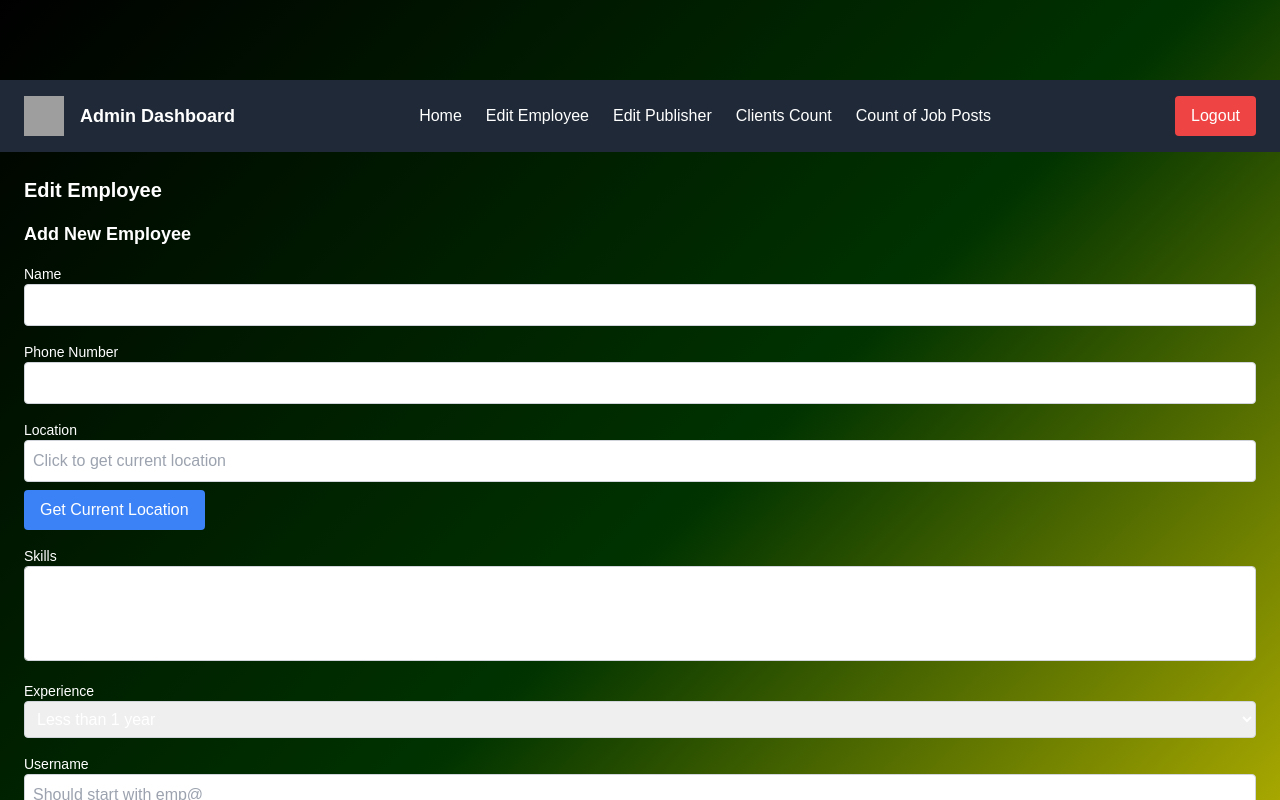
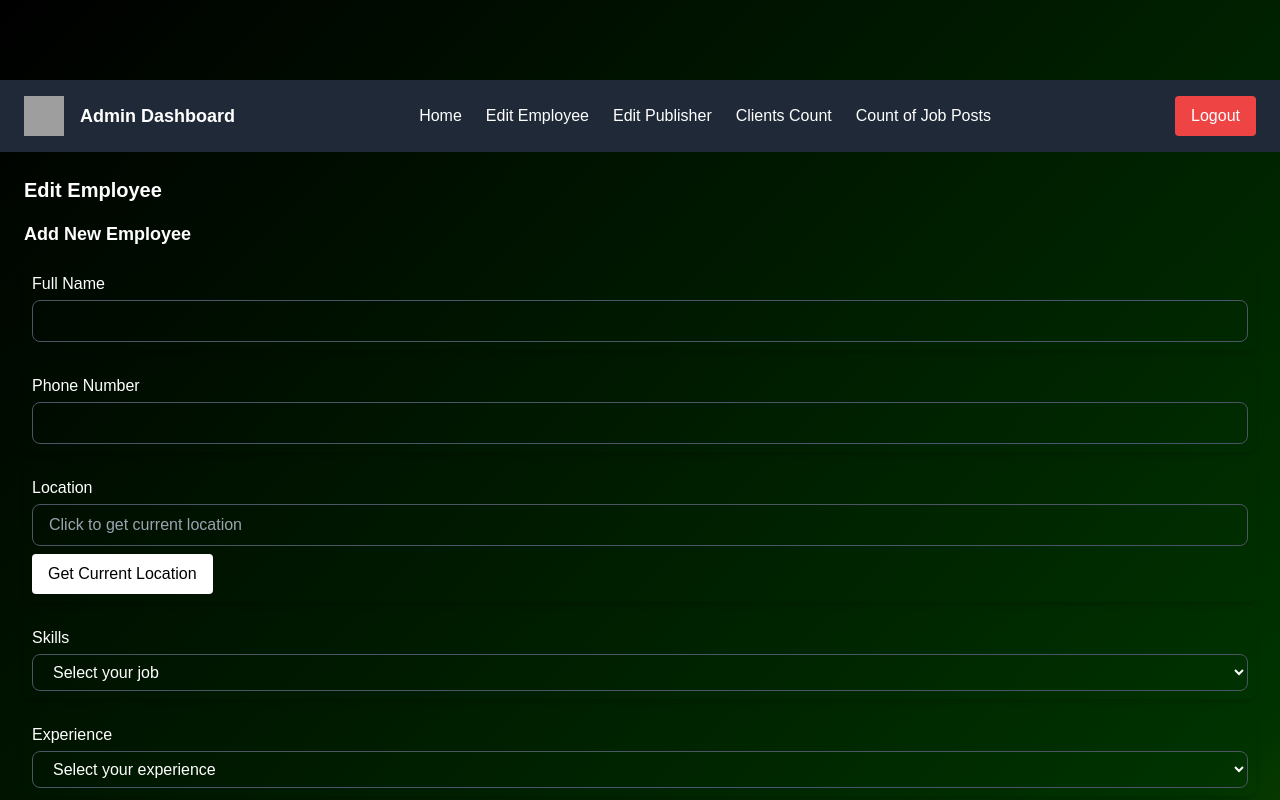
Before and after one commit to hasinduvindana/Quick-Job-Miro-Job-Finding-platform, a Next.js app in the folder quickjobweb/: page /admindashboard in a window 1280 px wide. Both pictures are taken after a click on the link "Edit Employee". Shown: the top 800 px of the page. Built offline with nearby package versions, Linux system fonts and the light colour scheme; grey boxes are pictures that could not be loaded.

Commit message:
edit employee ui updated

```diff
--- a/quickjobweb/src/app/admindashboard/page.tsx
+++ b/quickjobweb/src/app/admindashboard/page.tsx
@@ -72,137 +72,139 @@ const AdminDashboard = () => {
 {currentSection === "editEmployee" && (
           <div>
             <h2 className="text-xl font-bold mb-4">Edit Employee</h2>
+
+            {/* Add New Employee Section */}
             <h3 className="text-lg font-semibold mb-4">Add New Employee</h3>
             <form className="space-y-4">
-              {/* Name */}
-              <div>
-                <label className="block text-sm font-medium">Name</label>
+            {/* Full Name */}
+          <div className="p-2 rounded-lg shadow-md">
+            <label className="block mb-1 text-white-800">Full Name</label>
             <input
               type="text"
-                  className="border border-gray-300 rounded w-full p-2"
+              name="name"
+
+              className="w-full px-4 py-2 border border-gray-600 rounded-lg bg-transparent focus:outline-none focus:ring-2 focus:ring-green-400"
             />
           </div>
 
           {/* Phone Number */}
-              <div>
-                <label className="block text-sm font-medium">Phone Number</label>
+          <div className="p-2 rounded-lg shadow-md">
+            <label className="block mb-1 text-white-800">Phone Number</label>
+            <input
+              type="tel"
+              name="contact"
+              className="w-full px-4 py-2 border border-gray-600 rounded-lg bg-transparent focus:outline-none focus:ring-2 focus:ring-green-400"
+            />
+          </div>
+              {/* Location */}
+          <div className="p-2 rounded-lg shadow-md">
+            <label className="block mb-1 text-white-800">Location</label>
             <input
               type="text"
-                  className="border border-gray-300 rounded w-full p-2"
-                />
-              </div>
-
-              {/* Location */}
-              <div>
-                <label className="block text-sm font-medium">Location</label>
-                <input
-                  type="text"
+              name="location"
               placeholder="Click to get current location"
-                  className="border border-gray-300 rounded w-full p-2"
-                />
-                <button className="bg-blue-500 text-white px-4 py-2 mt-2 rounded hover:bg-blue-600 transition">
+              className="w-full px-4 py-2 border border-gray-600 rounded-lg bg-transparent focus:outline-none focus:ring-2 focus:ring-green-400"
+            /> {/* Get Current Location Button */}
+            <button
+              onClick={() => alert("Get Current Location functionality coming soon!")}
+              className="w-auto bg-white text-black px-4 py-2 rounded mt-2 hover:bg-gray-300 transition duration-200"
+            >
               Get Current Location
             </button>
           </div>
 
-              {/* Skills */}
-              <div>
-                <label className="block text-sm font-medium">Skills</label>
+
+{/* Skill */}
+<div className="p-2 rounded-lg shadow-md">
+  <label className="block mb-1 text-white-800">Skills</label>
   <select
-                  multiple
-                  className="border border-gray-300 rounded w-full p-2"
+    name="skill"
+    className="w-full px-4 py-2 border border-gray-600 rounded-lg bg-transparent focus:outline-none focus:ring-2 focus:ring-green-400"
   >
-                  <option>Driver</option>
-                  <option>Helper</option>
-                  <option>Builder</option>
-                  <option>Plumber</option>
-                  <option>Cook</option>
+    <option>Select your job</option>
+    <option style={{ color: "black" }}>Mechanic</option>
+    <option style={{ color: "black" }}>Carpenter</option>
+    <option style={{ color: "black" }}>Plumber</option>
+    <option style={{ color: "black" }}>Driver</option>
+    <option style={{ color: "black" }}>Home Advisor</option>
+    <option style={{ color: "black" }}>Cleaner</option>
   </select>
 </div>
 
               {/* Experience */}
-              <div>
-                <label className="block text-sm font-medium">Experience</label>
-                <select className="border border-gray-300 rounded w-full p-2">
-                  <option>Less than 1 year</option>
-                  <option>1 year</option>
-                  <option>2 years</option>
-                  <option>3 years</option>
-                  <option>4 years</option>
-                  <option>5 or more years</option>
+<div className="p-2 rounded-lg shadow-md">
+  <label className="block mb-1 text-white-800">Experience</label>
+  <select
+    name="experience"
+    className="w-full px-4 py-2 border border-gray-600 rounded-lg bg-transparent focus:outline-none focus:ring-2 focus:ring-green-400"
+  >
+    <option>Select your experience</option>
+    <option style={{ color: 'black' }}>Less than one year</option>
+    <option style={{ color: 'black' }}>1 year</option>
+    <option style={{ color: 'black' }}>2 years</option>
+    <option style={{ color: 'black' }}>3 years</option>
+    <option style={{ color: 'black' }}>4 years</option>
+    <option style={{ color: 'black' }}>5 years or more</option>
   </select>
 </div>
 
+
             {/* Username */}
-              <div>
-                <label className="block text-sm font-medium">Username</label>
+            <div className="p-2 rounded-lg shadow-md">
+            <label className="block mb-1 text-white-800">Username</label>
             <input
               type="text"
-                  placeholder="Should start with emp@"
-                  className="border border-gray-300 rounded w-full p-2"
+              name="username"
+              placeholder="should start with emp@"
+              className="w-full px-4 py-2 border border-gray-600 rounded-lg bg-transparent focus:outline-none focus:ring-2 focus:ring-green-400"
             />
           </div>
 
-              {/* Email */}
-              <div>
-                <label className="block text-sm font-medium">Email</label>
+              {/* Email Address */}
+          <div className="p-2 rounded-lg shadow-md">
+            <label className="block mb-1 text-white-800">Email Address</label>
             <input
               type="email"
-                  className="border border-gray-300 rounded w-full p-2"
+              name="email"
+              className="w-full px-4 py-2 border border-gray-600 rounded-lg bg-transparent focus:outline-none focus:ring-2 focus:ring-green-400"
             />
           </div>
 
              {/* Password */}
-              <div>
-                <label className="block text-sm font-medium">Password</label>
-                <div className="relative">
+<div className="p-2 rounded-lg shadow-md relative">
+  <label className="block mb-1 text-white-800">Password</label>
   <input
     type={passwordVisible ? "text" : "password"}
-                    className="border border-gray-300 rounded w-full p-2"
-                    value={password}
-                    onChange={(e) => handlePasswordChange(e.target.value)}
+    name="password"
+    className="w-full px-4 py-2 border border-gray-600 rounded-lg bg-transparent focus:outline-none focus:ring-2 focus:ring-green-400"
   />
+  {/* Show/Hide Password Button */}
   <button
     type="button"
     onClick={() => setPasswordVisible(!passwordVisible)}
-                    className="absolute right-2 top-2 text-sm text-gray-500"
+    className="absolute right-4 top-3/4 transform -translate-y-1/2 text-white-500"
   >
     {passwordVisible ? "Hide" : "Show"}
   </button>
 </div>
-              </div>
+
 
            {/* Confirm Password */}
-              <div>
-                <label className="block text-sm font-medium">
-                  Confirm Password
-                </label>
-                <div className="relative">
+<div className="p-2 rounded-lg shadow-md relative">
+  <label className="block mb-1 text-white-800">Confirm Password</label>
   <input
     type={confirmPasswordVisible ? "text" : "password"}
-                    className={`border ${
-                      passwordMatch ? "border-gray-300" : "border-red-500"
-                    } rounded w-full p-2`}
-                    value={confirmPassword}
-                    onChange={(e) =>
-                      handleConfirmPasswordChange(e.target.value)
-                    }
+    name="confirmPassword"
+    className="w-full px-4 py-2 border border-gray-600 rounded-lg bg-transparent focus:outline-none focus:ring-2 focus:ring-green-400"
   />
+  {/* Show/Hide Confirm Password Button */}
   <button
     type="button"
-                    onClick={() =>
-                      setConfirmPasswordVisible(!confirmPasswordVisible)
-                    }
-                    className="absolute right-2 top-2 text-sm text-gray-500"
+    onClick={() => setConfirmPasswordVisible(!confirmPasswordVisible)}
+    className="absolute right-4 top-3/4 transform -translate-y-1/2 text-white-500"
   >
     {confirmPasswordVisible ? "Hide" : "Show"}
   </button>
-                </div>
-                {!passwordMatch && (
-                  <p className="text-red-500 text-sm mt-1">
-                    Passwords do not match.
-                  </p>
-                )}
 </div>
 
               {/* Submit Button */}
@@ -213,8 +215,201 @@ const AdminDashboard = () => {
                 Create Employee
               </button>
             </form>
+
+              {/* Horizontal Line */}
+        <hr className="my-6 border-t-2 border-gray-300 w-11/12 mx-auto" />
+
+            {/* Update Employee Section */}
+            <h3 className="text-lg font-semibold mt-8 mb-4">Update Employee Details</h3>
+            <form className="space-y-4">
+              {/* Username */}
+<div className="p-2 rounded-lg shadow-md relative">
+  <label className="block mb-1 text-white-800">Search Username</label>
+  <div className="flex items-center">
+    <input
+      type="text"
+      name="username"
+      placeholder="Enter Username"
+      className="w-full px-4 py-2 border border-gray-600 rounded-lg bg-transparent focus:outline-none focus:ring-2 focus:ring-green-400"
+    />
+    <button
+      onClick={() => alert(`Searching for username: $`)} // Placeholder for actual search functionality
+      className="ml-2 bg-blue-500 text-white px-6 py-2 rounded hover:bg-blue-600 transition duration-200"
+      aria-label="Search Username"
+    >
+      Search
+    </button>
+  </div>
+</div>
+
+              {/* Full Name */}
+          <div className="p-2 rounded-lg shadow-md">
+            <label className="block mb-1 text-white-800">Full Name</label>
+            <input
+              type="text"
+              name="name"
+
+              className="w-full px-4 py-2 border border-gray-600 rounded-lg bg-transparent focus:outline-none focus:ring-2 focus:ring-green-400"
+            />
+          </div>
+
+          {/* Phone Number */}
+          <div className="p-2 rounded-lg shadow-md">
+            <label className="block mb-1 text-white-800">Phone Number</label>
+            <input
+              type="tel"
+              name="contact"
+              className="w-full px-4 py-2 border border-gray-600 rounded-lg bg-transparent focus:outline-none focus:ring-2 focus:ring-green-400"
+            />
+          </div>
+              {/* Location */}
+          <div className="p-2 rounded-lg shadow-md">
+            <label className="block mb-1 text-white-800">Location</label>
+            <input
+              type="text"
+              name="location"
+              placeholder="Click to get current location"
+              className="w-full px-4 py-2 border border-gray-600 rounded-lg bg-transparent focus:outline-none focus:ring-2 focus:ring-green-400"
+            /> {/* Get Current Location Button */}
+            <button
+              onClick={() => alert("Get Current Location functionality coming soon!")}
+              className="w-auto bg-white text-black px-4 py-2 rounded mt-2 hover:bg-gray-300 transition duration-200"
+            >
+              Get Current Location
+            </button>
+          </div>
+
+
+
+            {/* Skill */}
+<div className="p-2 rounded-lg shadow-md">
+  <label className="block mb-1 text-white-800">Skills</label>
+  <select
+    name="skill"
+    className="w-full px-4 py-2 border border-gray-600 rounded-lg bg-transparent focus:outline-none focus:ring-2 focus:ring-green-400"
+  >
+    <option>Select your job</option>
+    <option style={{ color: "black" }}>Mechanic</option>
+    <option style={{ color: "black" }}>Carpenter</option>
+    <option style={{ color: "black" }}>Plumber</option>
+    <option style={{ color: "black" }}>Driver</option>
+    <option style={{ color: "black" }}>Home Advisor</option>
+    <option style={{ color: "black" }}>Cleaner</option>
+  </select>
+</div>
+           {/* Experience */}
+<div className="p-2 rounded-lg shadow-md">
+  <label className="block mb-1 text-white-800">Experience</label>
+  <select
+    name="experience"
+    className="w-full px-4 py-2 border border-gray-600 rounded-lg bg-transparent focus:outline-none focus:ring-2 focus:ring-green-400"
+  >
+    <option>Select your experience</option>
+    <option style={{ color: 'black' }}>Less than one year</option>
+    <option style={{ color: 'black' }}>1 year</option>
+    <option style={{ color: 'black' }}>2 years</option>
+    <option style={{ color: 'black' }}>3 years</option>
+    <option style={{ color: 'black' }}>4 years</option>
+    <option style={{ color: 'black' }}>5 years or more</option>
+  </select>
+</div>
+
+
+            {/* Username */}
+            <div className="p-2 rounded-lg shadow-md">
+            <label className="block mb-1 text-white-800">Username</label>
+            <input
+              type="text"
+              name="username"
+              placeholder="should start with emp@"
+              className="w-full px-4 py-2 border border-gray-600 rounded-lg bg-transparent focus:outline-none focus:ring-2 focus:ring-green-400"
+            />
+          </div>
+
+              {/* Email Address */}
+          <div className="p-2 rounded-lg shadow-md">
+            <label className="block mb-1 text-white-800">Email Address</label>
+            <input
+              type="email"
+              name="email"
+              className="w-full px-4 py-2 border border-gray-600 rounded-lg bg-transparent focus:outline-none focus:ring-2 focus:ring-green-400"
+            />
+          </div>
+
+             {/* Password */}
+<div className="p-2 rounded-lg shadow-md relative">
+  <label className="block mb-1 text-white-800">Password</label>
+  <input
+    type={passwordVisible ? "text" : "password"}
+    name="password"
+    className="w-full px-4 py-2 border border-gray-600 rounded-lg bg-transparent focus:outline-none focus:ring-2 focus:ring-green-400"
+  />
+  {/* Show/Hide Password Button */}
+  <button
+    type="button"
+    onClick={() => setPasswordVisible(!passwordVisible)}
+    className="absolute right-4 top-3/4 transform -translate-y-1/2 text-white-500"
+  >
+    {passwordVisible ? "Hide" : "Show"}
+  </button>
+</div>
+
+
+           {/* Confirm Password */}
+<div className="p-2 rounded-lg shadow-md relative">
+  <label className="block mb-1 text-white-800">Confirm Password</label>
+  <input
+    type={confirmPasswordVisible ? "text" : "password"}
+    name="confirmPassword"
+    className="w-full px-4 py-2 border border-gray-600 rounded-lg bg-transparent focus:outline-none focus:ring-2 focus:ring-green-400"
+  />
+  {/* Show/Hide Confirm Password Button */}
+  <button
+    type="button"
+    onClick={() => setConfirmPasswordVisible(!confirmPasswordVisible)}
+    className="absolute right-4 top-3/4 transform -translate-y-1/2 text-white-500"
+  >
+    {confirmPasswordVisible ? "Hide" : "Show"}
+  </button>
+</div>
+
+              {/* Submit Button */}
+              <button
+                type="submit"
+                className="bg-green-500 text-white px-4 py-2 rounded hover:bg-green-600 transition"
+              >
+                Update Employee
+              </button>
+            </form>
+
+              {/* Horizontal Line */}
+        <hr className="my-6 border-t-2 border-gray-300 w-11/12 mx-auto" />
+
+            {/* Delete Employee Section */}
+            <h3 className="text-lg font-semibold mt-8 mb-4">Delete Employee</h3>
+            <form className="space-y-4">
+              {/* Username */}
+        <div className="p-2 rounded-lg shadow-md">
+            <label className="block mb-1 text-white-800">Username</label>
+            <input
+              type="text"
+              name="username"
+              placeholder="Enter Username"
+              className="w-full px-4 py-2 border border-gray-600 rounded-lg bg-transparent focus:outline-none focus:ring-2 focus:ring-green-400"
+            />
+          </div>
+
+              {/* Delete Button */}
+              <button
+                type="button"
+                className="bg-red-500 text-white px-4 py-2 rounded hover:bg-red-600 transition"
+              >
+                Delete Employee
+              </button>
+            </form>
           </div>
         )}
+
       </div>
     </div>
   );
```
Lines whose indentation alone changed are shown as unchanged.
